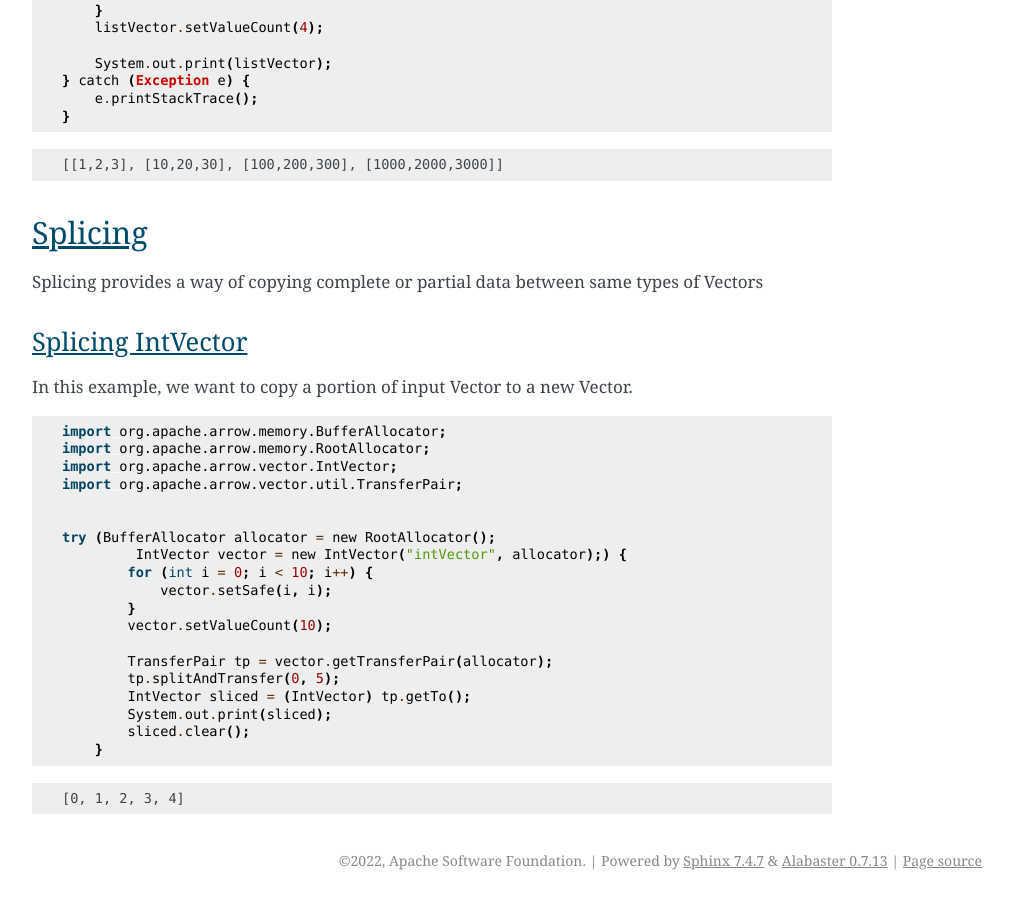
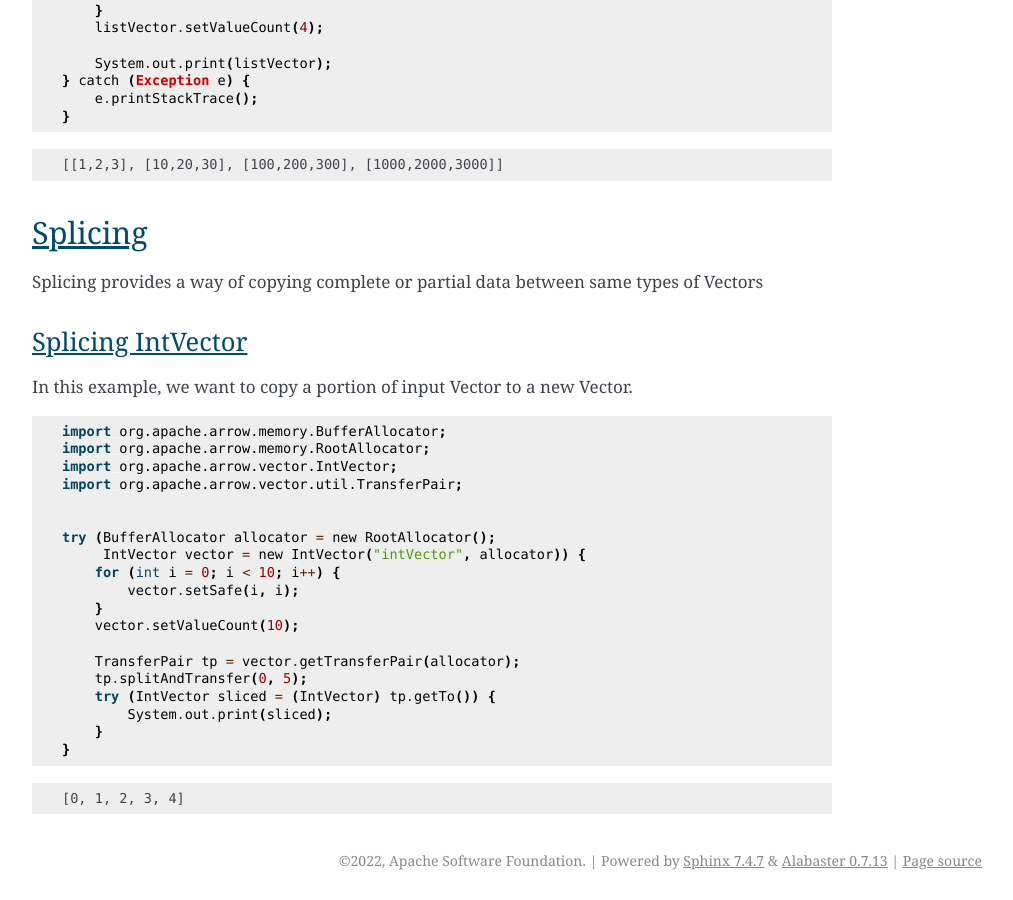
Before and after one commit to apache/arrow-cookbook, a Sphinx documentation site: the page built from java/source/create.rst, in a window 1280 px wide and 900 px high, scrolled down 2984 px. Shown: the whole window, without its empty margins (258-1271 px from the left). Built offline with Sphinx 7.4.7, drawn with Linux system fonts in a browser that asks for light colours.

Commit message:
Update java/source/create.rst
updated per review comment

Co-authored-by: david dali susanibar arce <davi.sarces@gmail.com>

```diff
--- a/java/source/create.rst
+++ b/java/source/create.rst
@@ -208,18 +208,18 @@ In this example, we want to copy a portion of input Vector to a new Vector.
 
 
     try (BufferAllocator allocator = new RootAllocator();
-             IntVector vector = new IntVector("intVector", allocator);) {
-            for (int i = 0; i < 10; i++) {
-                vector.setSafe(i, i);
-            }
-            vector.setValueCount(10);
+         IntVector vector = new IntVector("intVector", allocator)) {
+        for (int i = 0; i < 10; i++) {
+            vector.setSafe(i, i);
+        }
+        vector.setValueCount(10);
 
-            TransferPair tp = vector.getTransferPair(allocator);
-            tp.splitAndTransfer(0, 5);
-            IntVector sliced = (IntVector) tp.getTo();
+        TransferPair tp = vector.getTransferPair(allocator);
+        tp.splitAndTransfer(0, 5);
+        try (IntVector sliced = (IntVector) tp.getTo()) {
             System.out.print(sliced);
-            sliced.clear();
         }
+    }
 
 .. testoutput::
 
```
